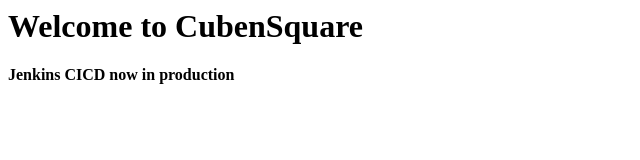
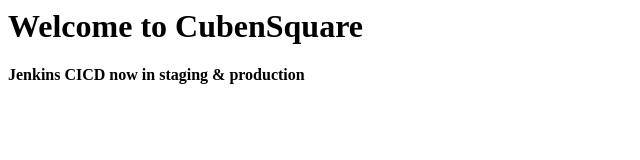
Before and after one commit to mgsgoms/html, a plain HTML site: page index.html in a window 1280 px wide. Shown: the full height of the page, 0-640 px from the left. Drawn offline with Linux system fonts and the light colour scheme.

Commit message:
Update index.html

```diff
--- a/index.html
+++ b/index.html
@@ -1,4 +1,4 @@
 <html>
         <h1>Welcome to CubenSquare</h1>
-        <b>Jenkins CICD now in production</b>
+        <b>Jenkins CICD now in staging & production</b>
 </html>
```
